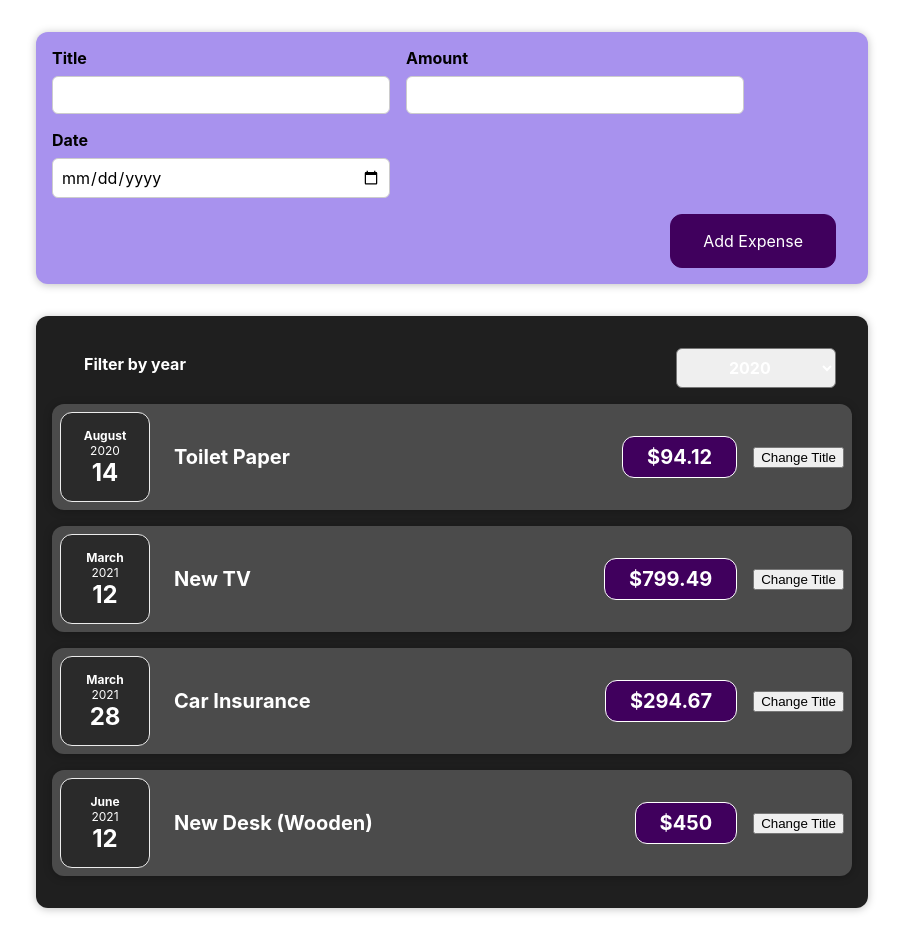
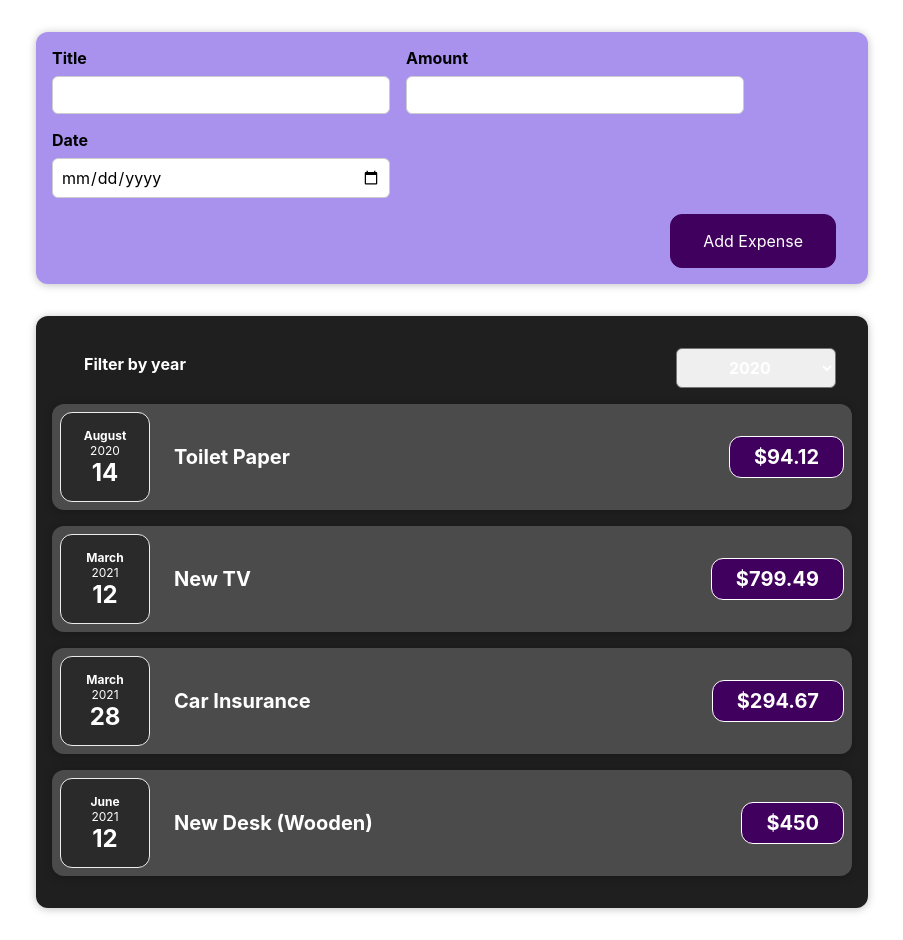
Before and after one commit to Plorrain/react-complete-guide, a React (Create React App) app: page / in a window 1280 px wide. Shown: the whole page, without its empty margins (188-1091 px from the left). Built offline with nearby package versions, Linux system fonts and the light colour scheme.

Commit message:
removing button from expenseItem: stateless component

```diff
--- a/src/components/expenses/ExpenseItem.js
+++ b/src/components/expenses/ExpenseItem.js
@@ -1,25 +1,17 @@
-import React, { useState } from 'react';
+import React from 'react';
 
 import ExpenseDate from './ExpenseDate';
 import Card from '../UI/Card';
 import './ExpenseItem.css';
 
 function ExpenseItem(props) {
-  const [title, setTitle] = useState(props.title);
-  // console.log('ExpenseItem evaluated')
-
-  const clickHandler = () => {
-    setTitle('Updated');
-  console.log(title);
-  };
 
   return (
     <Card className='expense-item'>
       <ExpenseDate date={props.date}/>
         <div className='expense-item__description'>
-          <h2 className='expense-item h2'>{title}</h2>
+          <h2 className='expense-item h2'>{props.title}</h2>
           <div className='expense-item__price'>${props.amount}</div>
-          <button onClick={clickHandler}>Change Title</button>
         </div>
     </Card>
   );
```
